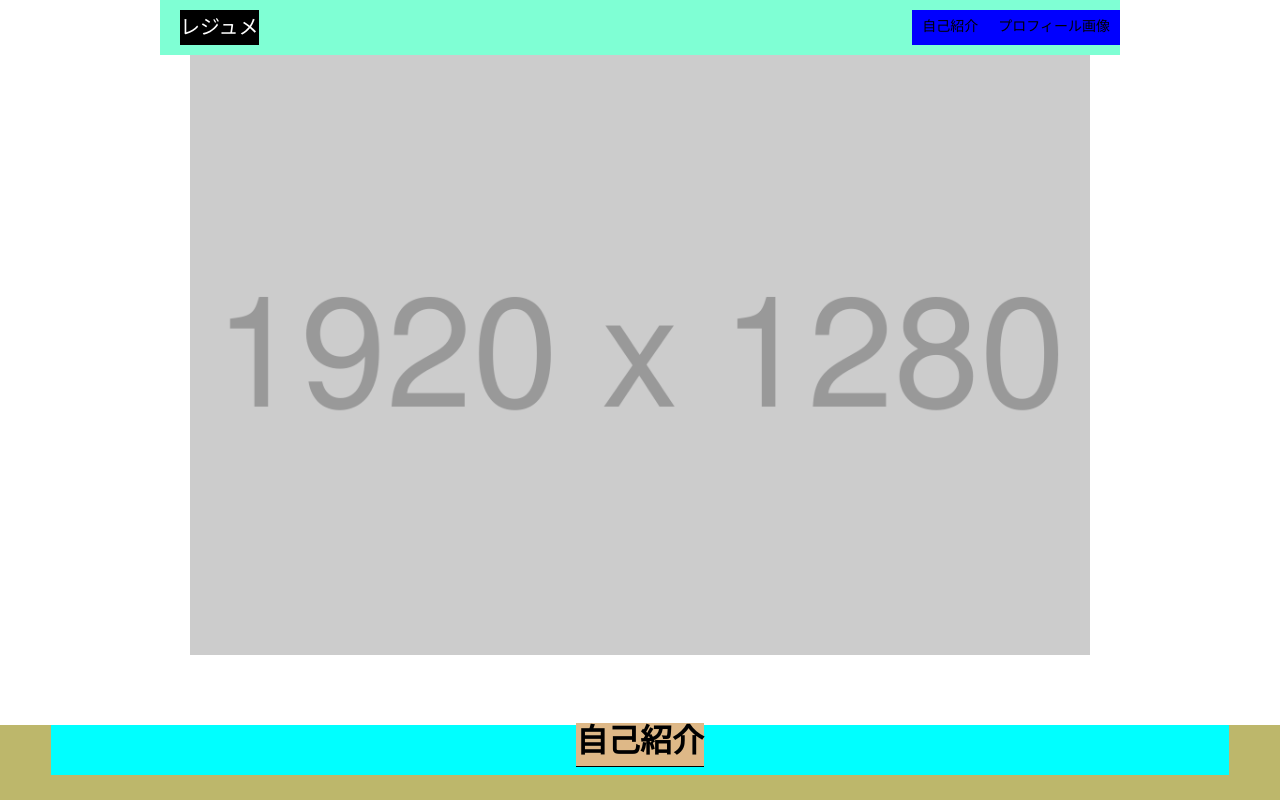
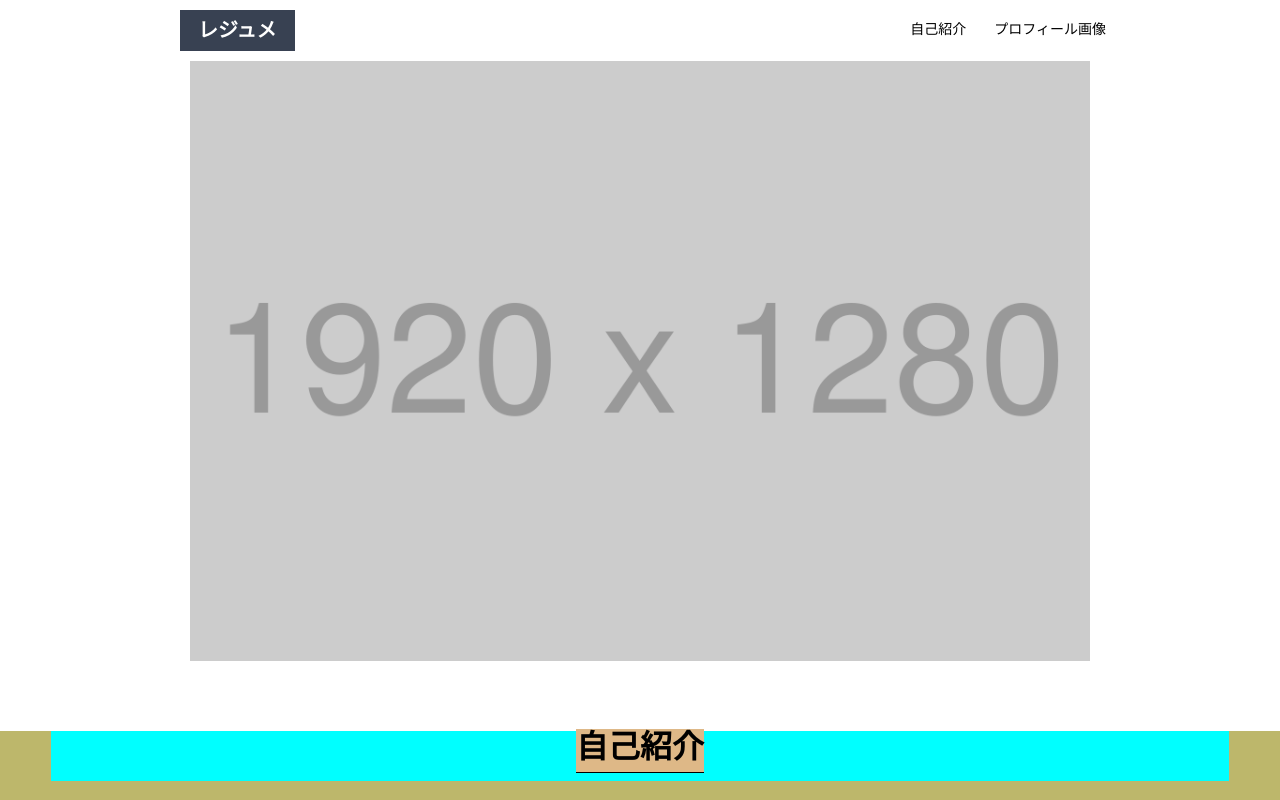
Before and after one commit to hie3-336/hc_practice, a plain HTML site: page html_css_output_beginner/index.html in a window 1280 px wide. Shown: the top 800 px of the page. Drawn offline with Linux system fonts and the light colour scheme.

Commit message:
ヘッダーのCSSの位置等を修正

```diff
--- a/html_css_output_beginner/css/style.css
+++ b/html_css_output_beginner/css/style.css
@@ -2,14 +2,12 @@
 .container {
     max-width: 960px;
     width: auto;
-    padding: 0 4%;
+
     margin: 0 auto;
 
 }
 
 header {
-    background-color: aquamarine;
-    height: auto;
     display: flex;
 }
 
@@ -18,11 +16,13 @@ header {
     display:flex;
     justify-content:center;
     align-items:center;
-    background-color: #000;
+    font-weight: bold;
+    background-color: #384152;
     color: #fff;
     font-size: 20px;
     align-items: center;
     margin: 10px auto 10px 20px;
+    padding: 0px 18px;
 
 }
 .menu {
@@ -30,7 +30,7 @@ header {
 }
 
 header ul {
-    background-color: blue;
+
     display: flex;
     font-size: 14px;
     list-style-type: none;
@@ -39,7 +39,7 @@ header ul {
 
 header li {
     justify-content: center;
-    margin: 5% 10px;
+    margin: 6% 14px;
 }
 
 .mainvisual {
```
